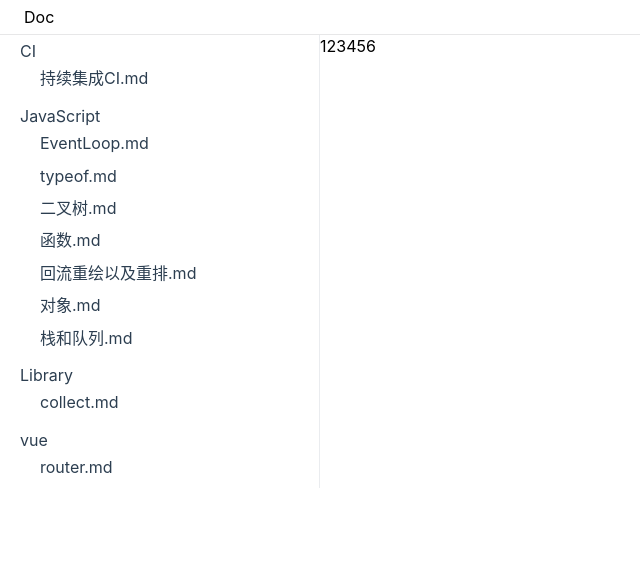
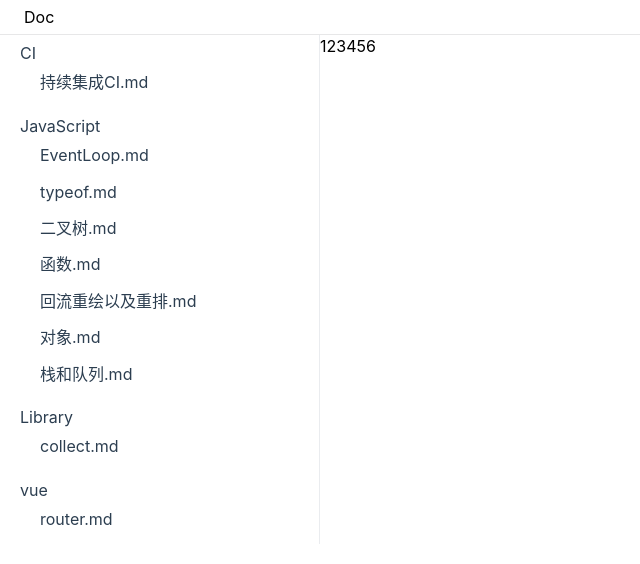
Before and after one commit to wakeupfever/onefour-doc-vue, a Vue app: page /#/doc/same in a window 1280 px wide. Shown: the top 564 px of the page, without its empty margins (0-640 px from the left). Built offline with nearby package versions, Linux system fonts and the light colour scheme.

Commit message:
fix: 调整样式

```diff
--- a/src/views/doc/compoSables/useDocAnalyze.scss
+++ b/src/views/doc/compoSables/useDocAnalyze.scss
@@ -1,7 +1,7 @@
 
 
 .sidebar-ul {
-  padding: 5px 20px;
+  padding: 7px 20px;
 }
 
 .sidebar-li {
```
